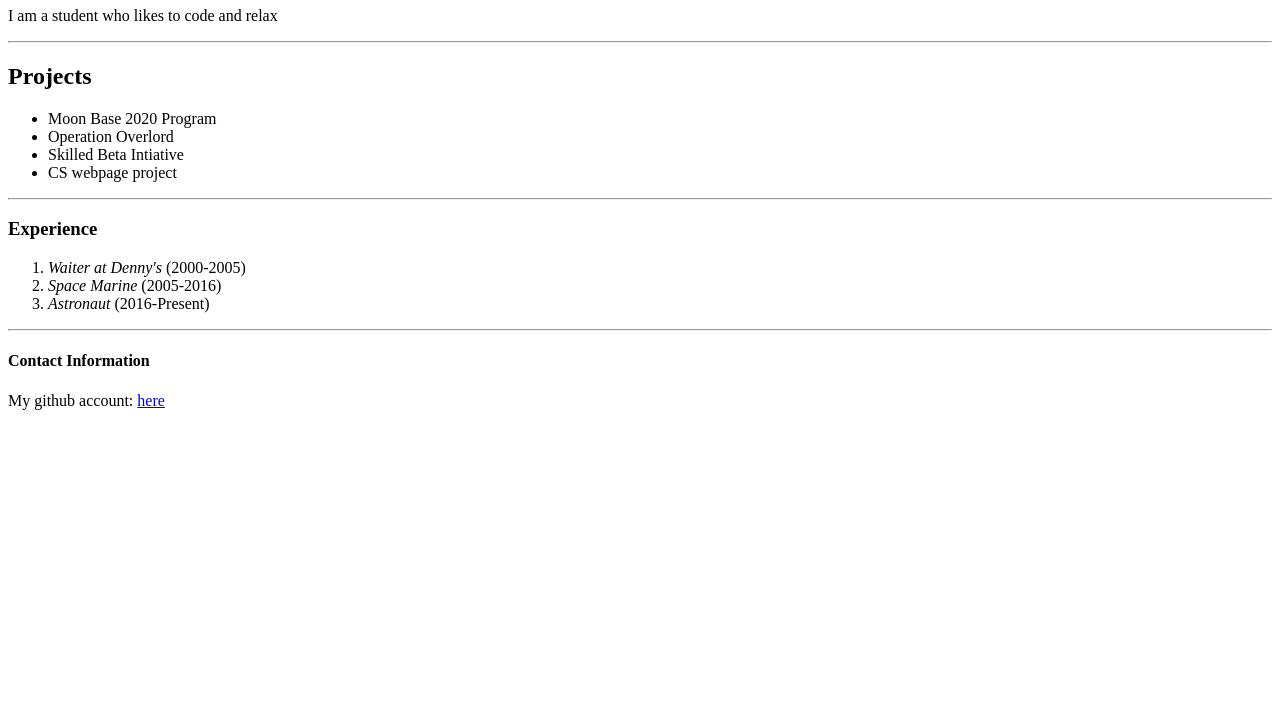
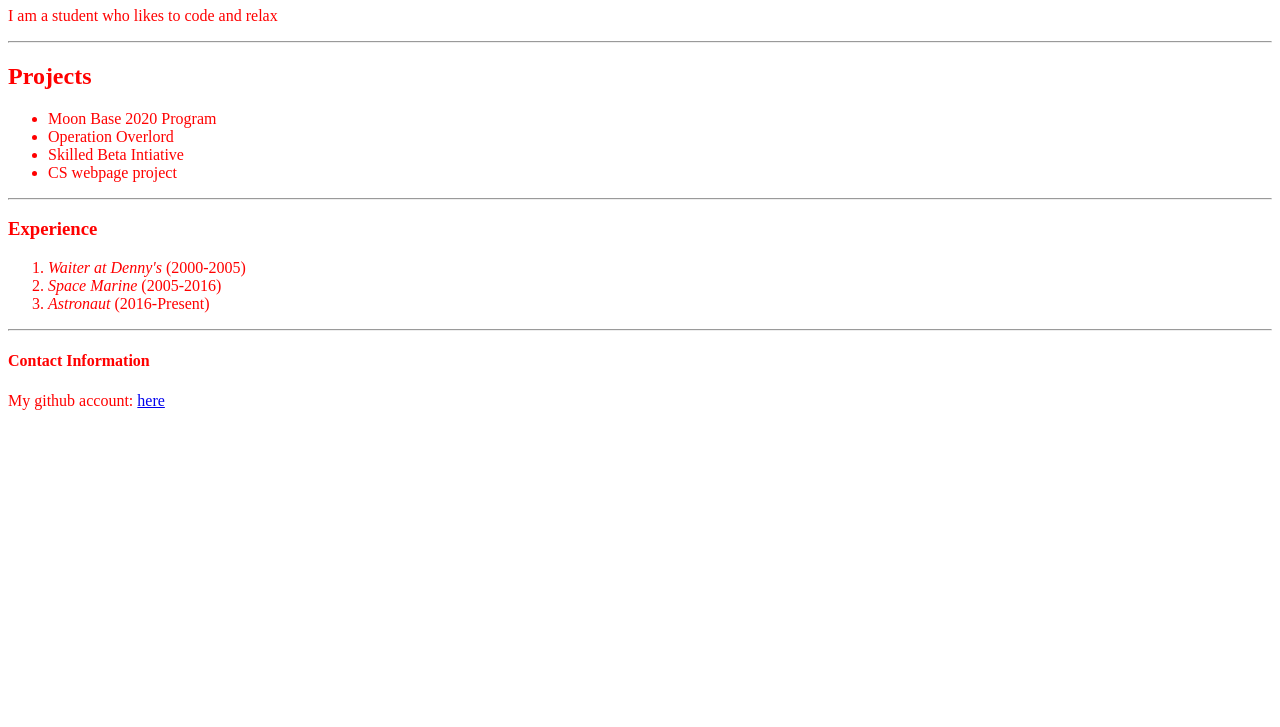
Before and after one commit to Tarthir/portfolio, a plain HTML site: page index.html in a window 1280 px wide. Shown: the part 73-800 px from the top of the page. Drawn offline with Linux system fonts and the light colour scheme.

Commit message:
First css file

```diff
--- a/index.html
+++ b/index.html
@@ -1,6 +1,8 @@
 <!DOCTYPE html>
     <head>
+        <meta charset='UTF-8'/>
         <title>MyInfo</title>
+        <link rel='stylesheet' href='index-css.css'/>
     </head>
     <body>
         <h1>About Me</h1>
```
